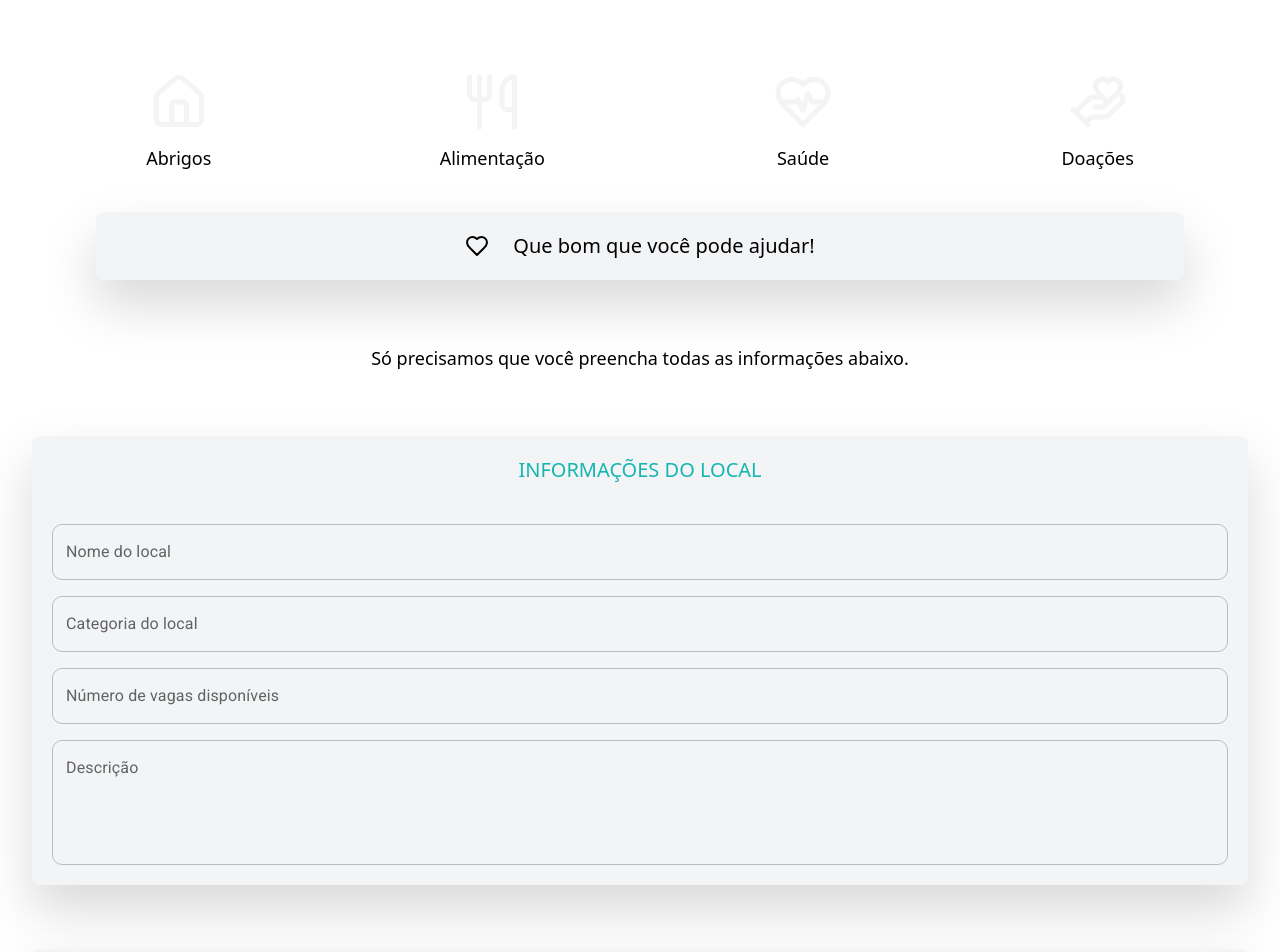
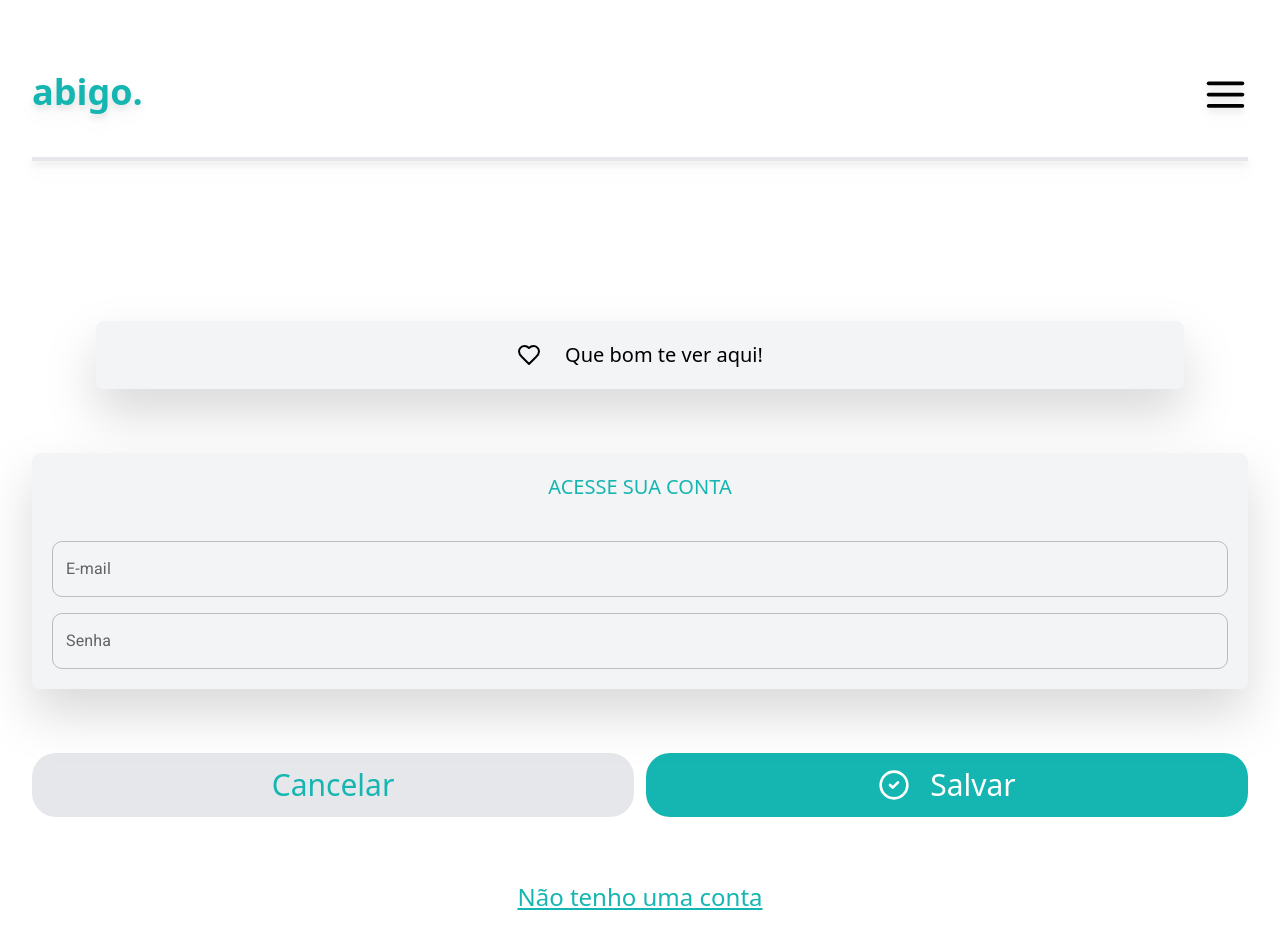
Before and after one commit to BernardoSsilva/HackathonKipper_FrontEnd, a React (Vite) app: page / in a window 1280 px wide. Shown: the top 952 px of the page. Built offline with nearby package versions, Linux system fonts and the light colour scheme.

Commit message:
:sparkles: feat: Tela de login e cadastro

```diff
--- a/src/Router.tsx
+++ b/src/Router.tsx
@@ -1,14 +1,20 @@
 import { Routes, Route } from 'react-router-dom'
 import DescriptionShelter from './[id]/descriptionShelter'
 import DefaultLayout from './layout'
-import Register from './register'
+import Registerlocality from './registerLocality'
+import LoginUser from './loginUser'
+import RegisterUser from './registerUser'
+import Home from './home'
 
 export function Router() {
   return (
     <Routes>
       <Route path="/" element={<DefaultLayout/>}>
-        <Route path="/" element={<Register />} />
+        <Route path="/" element={<LoginUser />} />
+        <Route path="/home" element={<Home />} />
         <Route path="/descriptionShelter" element={<DescriptionShelter />} />
+        <Route path="/registerLocality" element={<Registerlocality />} />
+        <Route path="/registerUser" element={<RegisterUser />} />
       </Route>
     </Routes>
   )
--- a/src/components/header.tsx
+++ b/src/components/header.tsx
@@ -1,38 +1,35 @@
-import { HandHeart, HeartPulse, House, Utensils } from "lucide-react";
+import { AlignJustify, HandHeart, LifeBuoy, MapPinHouse, X } from "lucide-react";
 import { useState } from "react";
+//import { NavLink } from "react-router-dom";
 
 export default function Header() {
-  const [isHouseFocused, setIsHouseFocused] = useState(false)
-  const [isUtensils, setIsUtensils] = useState(false)
-  const [isHeartPulse, setIsHeartPulse] = useState(false)
-  const [isHandHeart, setHandHeart] = useState(false)
+  const [isClickedOptions, setIsClickedOptions] = useState(false)
+
   return (
-    <main className="flex justify-around py-10">
-      <div className="flex flex-col items-center gap-3">
-       <button onClick={() => {setIsHouseFocused(true), setIsUtensils(false), setIsHeartPulse(false), setHandHeart(false)}}>
-        <House size={60} className={isHouseFocused ? 'text-primary' : 'text-gray-100'}/>
-        </button>
-        <p className="text-lg">Abrigos</p>
-      </div>
-      <div className="flex flex-col items-center gap-3">
-      <button onClick={() => {setIsHouseFocused(false), setIsUtensils(true), setIsHeartPulse(false), setHandHeart(false)}}>
-        <Utensils size={60} className={isUtensils ? 'text-primary' : 'text-gray-100'}/>
-        </button>
-        <p className="text-lg">Alimentação</p>
-      </div>
-      <div className="flex flex-col items-center gap-3">
-      <button onClick={() => {setIsHouseFocused(false), setIsUtensils(false), setIsHeartPulse(true), setHandHeart(false)}}>
-        <HeartPulse size={60} className={isHeartPulse ? 'text-primary' : 'text-gray-100'}/>
-        </button>
-        <p className="text-lg">Saúde</p>
-      </div>
-      <div className="flex flex-col items-center gap-3">
-      <button onClick={() => {setIsHouseFocused(false), setIsUtensils(false), setIsHeartPulse(false), setHandHeart(true)}}>
-        <HandHeart size={60} className={isHandHeart ? 'text-primary' : 'text-gray-100'}/>
-        </button>
-        <p className="text-lg">Doações</p>
-      </div>
-
+    <main>
+      <section className="flex justify-between py-10 border-b-4 drop-shadow-lg">
+        <h1 className="text-4xl font-bold text-primary">abigo.</h1>
+        <button onClick={() => setIsClickedOptions(true)}
+          onBlur={() => setIsClickedOptions(false)}>
+          {!isClickedOptions ? <AlignJustify size={45} /> : <X size={45} />}</button>
+      </section>
+      {isClickedOptions &&
+        <div className="flex flex-col justify-center gap-6 h-full">
+          {/* <NavLink to="/" title="" className="w-full"> */}
+            <button className="text-white text-2xl bg-primary rounded-3xl p-6 flex items-center justify-start gap-5">
+              <LifeBuoy size={50} /> Preciso de ajuda
+            </button>
+          {/* </NavLink> */}
+          {/* <NavLink to="/registerLocality" title="" className="w-full"> */}
+            <button className="text-white text-2xl bg-primary rounded-3xl p-6 flex items-center justify-start gap-5">
+              <MapPinHouse size={50} /> Cadastrar ponto de ajuda
+            </button>
+          {/* </NavLink> */}
+          <button className="text-white text-2xl bg-primary rounded-3xl p-6 flex items-center justify-start gap-5">
+            <HandHeart size={50} /> Quero ajudar
+          </button>
+        </div>
+      }
     </main>
   )
 }
--- /dev/null
+++ b/src/components/optionsHelp.tsx
@@ -0,0 +1,38 @@
+import { HandHeart, HeartPulse, House, Utensils } from "lucide-react";
+import { useState } from "react";
+
+export default function OptionsHelp() {
+  const [isHouseFocused, setIsHouseFocused] = useState(false)
+  const [isUtensils, setIsUtensils] = useState(false)
+  const [isHeartPulse, setIsHeartPulse] = useState(false)
+  const [isHandHeart, setHandHeart] = useState(false)
+  return (
+    <main className="flex justify-around py-10">
+      <div className="flex flex-col items-center gap-3">
+       <button onClick={() => {setIsHouseFocused(true), setIsUtensils(false), setIsHeartPulse(false), setHandHeart(false)}}>
+        <House size={60} className={isHouseFocused ? 'text-primary' : 'text-gray-100'}/>
+        </button>
+        <p className="text-lg">Abrigos</p>
+      </div>
+      <div className="flex flex-col items-center gap-3">
+      <button onClick={() => {setIsHouseFocused(false), setIsUtensils(true), setIsHeartPulse(false), setHandHeart(false)}}>
+        <Utensils size={60} className={isUtensils ? 'text-primary' : 'text-gray-100'}/>
+        </button>
+        <p className="text-lg">Alimentação</p>
+      </div>
+      <div className="flex flex-col items-center gap-3">
+      <button onClick={() => {setIsHouseFocused(false), setIsUtensils(false), setIsHeartPulse(true), setHandHeart(false)}}>
+        <HeartPulse size={60} className={isHeartPulse ? 'text-primary' : 'text-gray-100'}/>
+        </button>
+        <p className="text-lg">Saúde</p>
+      </div>
+      <div className="flex flex-col items-center gap-3">
+      <button onClick={() => {setIsHouseFocused(false), setIsUtensils(false), setIsHeartPulse(false), setHandHeart(true)}}>
+        <HandHeart size={60} className={isHandHeart ? 'text-primary' : 'text-gray-100'}/>
+        </button>
+        <p className="text-lg">Doações</p>
+      </div>
+
+    </main>
+  )
+}
--- a/src/home.tsx
+++ b/src/home.tsx
@@ -1,4 +1,5 @@
 import Card from "./components/card";
+import OptionsHelp from "./components/optionsHelp";
 
 export default function Home() {
 
@@ -31,6 +32,7 @@ export default function Home() {
 
   return (
     <section className="flex flex-col gap-14">
+      <OptionsHelp/>
       {cards.map((card) => (
         <Card
         location={card.location}
--- /dev/null
+++ b/src/loginUser.tsx
@@ -0,0 +1,40 @@
+import { TextField } from "@mui/material";
+import { styled } from '@mui/material/styles';
+import { CircleCheck, Heart } from "lucide-react";
+import { NavLink } from "react-router-dom";
+const StyledTextField = styled(TextField)({
+  '& .MuiOutlinedInput-root': {
+    borderRadius: '10px',
+  },
+});
+export default function LoginUser(){
+  return(
+    <main className="flex flex-col gap-16 my-[10rem]">
+      <div className="flex items-center gap-6 rounded-lg drop-shadow-2xl p-5 justify-center bg-gray-100 mx-16"><Heart />
+      <p className="text-xl">Que bom te ver aqui!</p></div>
+      <section className="p-5 rounded-lg drop-shadow-2xl h-full flex flex-col gap-10 bg-gray-100">
+      <div className="flex justify-center"><h1 className="text-primary text-xl">ACESSE SUA CONTA</h1></div>
+      <div className="flex flex-col gap-[1rem]">
+      <StyledTextField id="outlined-basic" label="E-mail" variant="outlined"/>
+      <StyledTextField id="outlined-basic" label="Senha" variant="outlined" type="password"/>
+      </div>
+    </section>
+    <div className="flex justify-center gap-3 h-full">
+        {/* <NavLink to="/descriptionShelter" title="DescriptionShelter" className="w-full"> */}
+          <button className="text-primary bg-gray-200 w-full h-[4rem] flex justify-center items-center rounded-3xl text-3xl gap-5 cursor-pointer">
+            Cancelar
+          </button>
+        {/* </NavLink> */}
+        {/* <NavLink to="/" title="" className="w-full"> */}
+        <button className="bg-primary w-full h-[4rem] flex justify-center items-center rounded-3xl text-3xl gap-5 text-white cursor-pointer">
+          <CircleCheck className="text-white" size={32} />
+          Salvar
+        </button>
+        {/* </NavLink> */}
+      </div>
+       <NavLink to="/registerUser" title="DescriptionShelter" className="w-full">
+      <div className="flex justify-center gap-3"><p className="text-2xl text-primary underline">Não tenho uma conta</p></div>
+      </NavLink>
+    </main>
+  )
+}
--- a/src/register.tsx
+++ b/src/registerLocality.tsx
@@ -6,7 +6,7 @@ const StyledTextField = styled(TextField)({
     borderRadius: '10px',
   },
 });
-export default function Register(){
+export default function Registerlocality(){
   return(
     <main className="flex flex-col gap-16">
       <div className="flex items-center gap-6 rounded-lg drop-shadow-2xl p-5 justify-center bg-gray-100 mx-16"><Heart />
@@ -50,13 +50,13 @@ export default function Register(){
     <div className="flex justify-center gap-3 h-full">
         {/* <NavLink to="/descriptionShelter" title="DescriptionShelter" className="w-full"> */}
           <button className="text-primary bg-gray-200 w-full h-[4rem] flex justify-center items-center rounded-3xl text-3xl gap-5 cursor-pointer">
-            Perfil
+            Cancelar
           </button>
         {/* </NavLink> */}
         {/* <NavLink to="/" title="" className="w-full"> */}
         <button className="bg-primary w-full h-[4rem] flex justify-center items-center rounded-3xl text-3xl gap-5 text-white cursor-pointer">
           <CircleCheck className="text-white" size={32} />
-          Ir para
+          Salvar
         </button>
         {/* </NavLink> */}
       </div>
--- /dev/null
+++ b/src/registerUser.tsx
@@ -0,0 +1,40 @@
+import { TextField } from "@mui/material";
+import { styled } from '@mui/material/styles';
+import { CircleCheck} from "lucide-react";
+import { NavLink } from "react-router-dom";
+const StyledTextField = styled(TextField)({
+  '& .MuiOutlinedInput-root': {
+    borderRadius: '10px',
+  },
+});
+export default function RegisterUser(){
+  return(
+    <main className="flex flex-col justify-center h-full my-[10rem]">
+<main className="flex flex-col gap-16">
+      <section className="p-5 rounded-lg drop-shadow-2xl h-full flex flex-col gap-10 bg-gray-100">
+      <div className="flex justify-center"><h1 className="text-primary text-xl">CADASTRE SUA CONTA</h1></div>
+      <div className="flex flex-col gap-[1rem]">
+      <StyledTextField id="outlined-basic" label="Nome" variant="outlined"/>
+      <StyledTextField id="outlined-basic" label="E-mail" variant="outlined" />
+      <StyledTextField id="outlined-basic" label="Telefone" variant="outlined" />
+      <StyledTextField id="outlined-basic" label="Instagram (opcional)" variant="outlined" />
+      <StyledTextField id="outlined-basic" label="Senha" variant="outlined" type="password"/>
+      </div>
+    </section>
+    <div className="flex justify-center gap-3 h-full">
+         <NavLink to="/" title="DescriptionShelter" className="w-full">
+          <button className="text-primary bg-gray-200 w-full h-[4rem] flex justify-center items-center rounded-3xl text-3xl gap-5 cursor-pointer">
+            Cancelar
+          </button>
+        </NavLink>
+        {/* <NavLink to="/" title="" className="w-full"> */}
+        <button className="bg-primary w-full h-[4rem] flex justify-center items-center rounded-3xl text-3xl gap-5 text-white cursor-pointer">
+          <CircleCheck className="text-white" size={32} />
+          Salvar
+        </button>
+        {/* </NavLink> */}
+      </div>
+    </main>
+    </main>
+  )
+}
```
